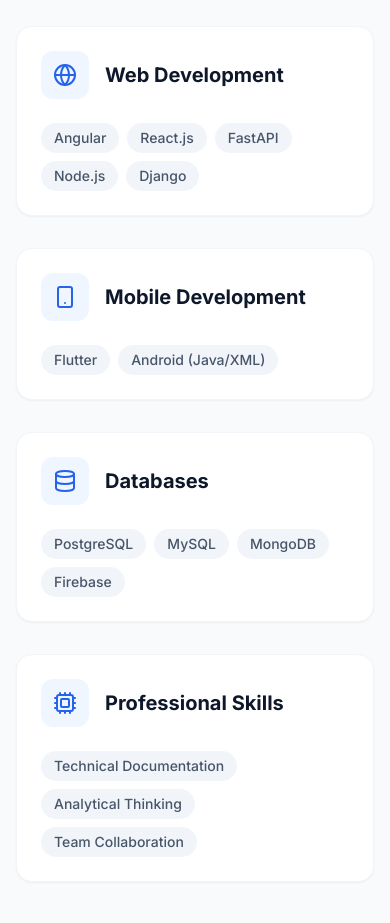
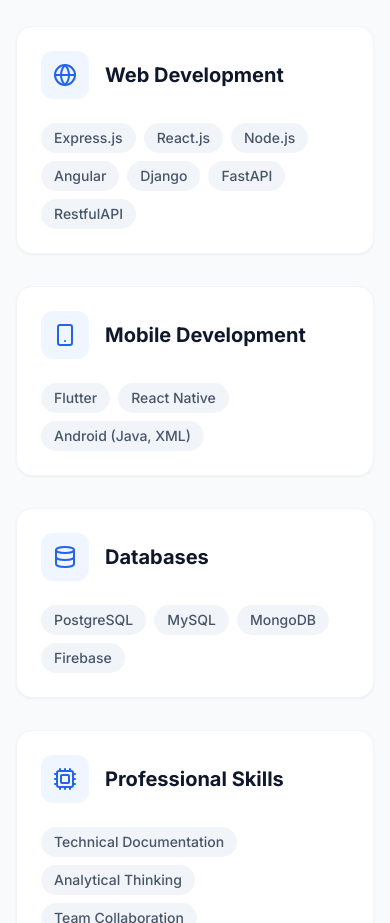
Before and after one commit to enamulhasan248/Enamul-Hasan-Portfolio, a React (Vite) app: page / in a window 390 px wide. Shown: the part 1240-2163 px from the top of the page. Built offline with nearby package versions, Linux system fonts and the light colour scheme.

Commit message:
Update Web Development and Mobile Development skills

```diff
--- a/constants.ts
+++ b/constants.ts
@@ -25,12 +25,12 @@
   {
     title: "Web Development",
     icon: Globe,
-    skills: ["Angular", "React.js", "FastAPI", "Node.js", "Django"]
+    skills: ["Express.js", "React.js", "Node.js", "Angular", "Django", "FastAPI", "RestfulAPI"]
   },
   {
     title: "Mobile Development",
     icon: Smartphone,
-    skills: ["Flutter", "Android (Java/XML)"]
+    skills: ["Flutter", "React Native", "Android (Java, XML)"]
   },
   {
     title: "Databases",
```
